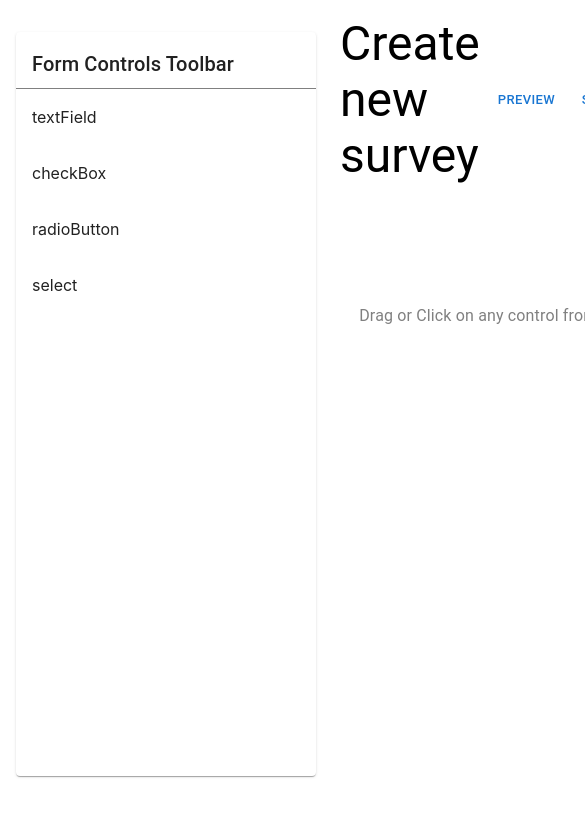
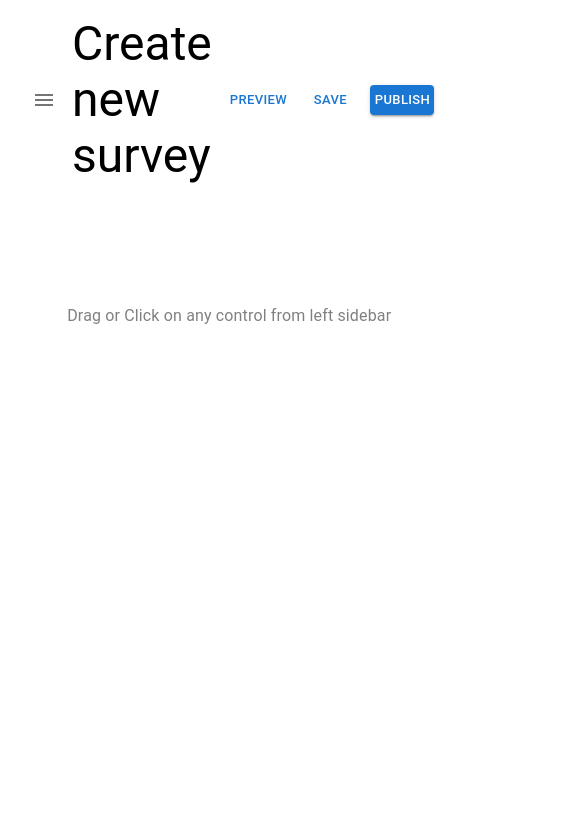
Before and after one commit to NitinPokhriyal30/alcortech, a React (Vite) app: page /survey/create in a window 390 px wide. Shown: the top 816 px of the page, 585 px wide, since content can reach past the window. Built offline with nearby package versions, Linux system fonts and the light colour scheme.

Commit message:
fix: make survey page responsive

```diff
--- a/package.json
+++ b/package.json
@@ -11,6 +11,7 @@
   "dependencies": {
     "@emotion/react": "^11.10.6",
     "@emotion/styled": "^11.10.6",
+    "@mui/icons-material": "^5.11.16",
     "@mui/material": "^5.12.0",
     "axios": "^1.3.5",
     "react": "^18.2.0",
--- a/src/SurveryCreatePage.jsx
+++ b/src/SurveryCreatePage.jsx
@@ -2,6 +2,7 @@ import {
   Box,
   Button,
   ButtonBase,
+  IconButton,
   InputBase,
   List,
   ListItem,
@@ -15,12 +16,16 @@ import {
   TextareaAutosize,
   TextField,
   Typography,
+  useMediaQuery,
+  useTheme,
 } from '@mui/material'
+import MenuIcon from '@mui/icons-material/Menu'
 import * as React from 'react'
 import { Droppable, Draggable, DragDropContext } from 'react-beautiful-dnd'
 import DraggableFormControl from './DraggableFormControl'
 import { EditableInput } from './EditableInput'
 import SurveyPreview from './SurveyPreview'
+import { useEffect } from 'react'
 
 export const formInputTypeMap = {
   textField: (props) => (
@@ -87,7 +92,9 @@ export const formInputTypeMap = {
           ))}
       </Select>
 
-      <Typography sx={{marginTop: 2}} color="gray" variant="body2">Note: Enter the options comma separated</Typography>
+      <Typography sx={{ marginTop: 2 }} color="gray" variant="body2">
+        Note: Enter the options comma separated
+      </Typography>
       <Box>
         <TextareaAutosize
           minRows={3}
@@ -106,6 +113,9 @@ const formInputs = Object.keys(formInputTypeMap)
 function SurveryCreatePage() {
   const [form, setForm] = React.useState([])
   const [modal, setModal] = React.useState('')
+  const [showSidebar, setShowSidebar] = React.useState(false)
+  const theme = useTheme()
+  const isDesktop = useMediaQuery(theme.breakpoints.up('lg'))
 
   function reorder({ destination, source }) {
     const startIndex = source.index
@@ -134,13 +144,45 @@ function SurveryCreatePage() {
     }
   }
 
+  useEffect(() => {
+    document.addEventListener('click', (e) => {
+      const sidebar = document.querySelector('#sidebar')
+      const sidebarBtn = document.querySelector('#sidebar-btn')
+      const target = e.target
+
+      if (sidebar.contains(target) || sidebarBtn.contains(target)) return
+      setShowSidebar(false)
+    })
+  }, [])
+
   return (
     <main>
-      <div style={S.wrapper}>
-        <Box sx={{ position: 'sticky', top: 0, height: '90vh', paddingTop: 2 }}>
+      <Box
+        sx={isDesktop ? { gridTemplateColumns: '300px 1fr' } : { gridTemplateColumns: '1fr' }}
+        style={S.wrapper}
+      >
+        <Box
+          id="sidebar"
+          sx={
+            isDesktop
+              ? { position: 'sticky', top: 0, height: '90vh', paddingTop: 2 }
+              : {
+                  position: 'fixed',
+                  left: showSidebar ? 0 : '-100%',
+                  top: 0,
+                  bottom: 0,
+                  zIndex: 100,
+                }
+          }
+        >
           <Paper elevation={1} sx={{ backgroundColor: 'white', height: '100%' }}>
             <List>
               <ListItem sx={{ borderBottom: '1px solid', borderColor: 'gray' }}>
+                {!isDesktop && (
+                  <IconButton onClick={() => setShowSidebar((p) => !p)}>
+                    <MenuIcon />
+                  </IconButton>
+                )}
                 <Typography variant="h6">Form Controls Toolbar</Typography>
               </ListItem>
 
@@ -162,6 +204,11 @@ function SurveryCreatePage() {
         {/* Form Builder */}
         <div style={S.formBuilder}>
           <Stack direction="row" alignItems="center" spacing={1}>
+            {!isDesktop && (
+              <IconButton id="sidebar-btn" onClick={() => setShowSidebar((p) => !p)}>
+                <MenuIcon />
+              </IconButton>
+            )}
             <Typography variant="h3">Create new survey</Typography>
 
             <Button
@@ -206,7 +253,7 @@ function SurveryCreatePage() {
             </DragDropContext>
           )}
         </div>
-      </div>
+      </Box>
 
       <Modal
         open={modal === 'SURVEY_PREVIEW'}
@@ -223,7 +270,6 @@ function SurveryCreatePage() {
 const S = {
   wrapper: {
     display: 'grid',
-    gridTemplateColumns: '300px 1fr',
     gap: '1rem',
     padding: '1rem',
     justifyContent: 'start',
```
Also changed, not shown: 1 other file (tests, documents, lock files or other folders).
